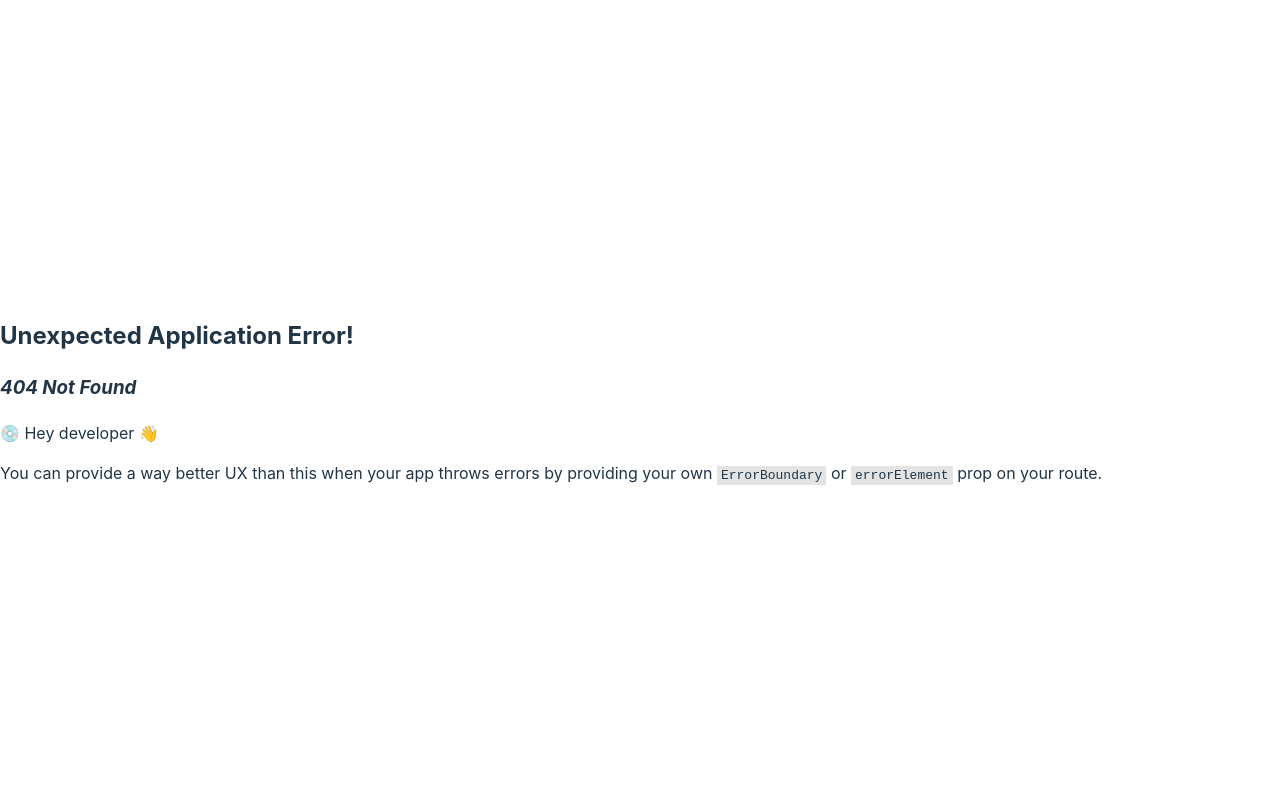
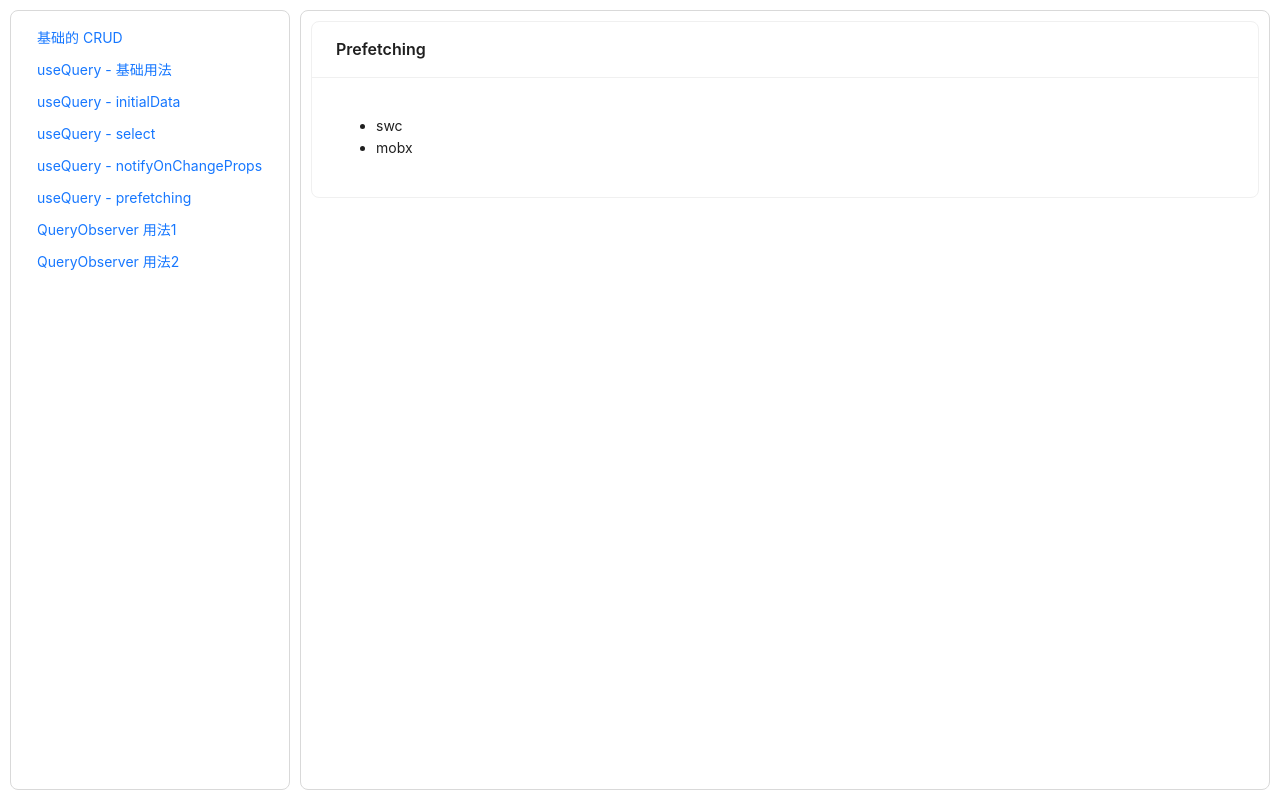
Before and after one commit to ian-kevin126/react-query-best-practices, a React (Vite) app: page /prefetching in a window 1280 px wide. Before the commit this address had no page. Built offline with nearby package versions, Linux system fonts and the light colour scheme; data requests are answered from the project's data file.

Commit message:
feat: modify layout

```diff
--- a/src/api/article.ts
+++ b/src/api/article.ts
@@ -37,6 +37,7 @@ export const useFetchArticleList1 = (params?: any) => {
         );
       }
 
+      // 用以前查到过的数据做初始数据
       return filterData && filterData.length > 0 ? filterData : undefined;
     },
   });
@@ -63,7 +64,6 @@ export const useFetchArticleList2 = (params?: any) => {
 };
 
 export const FETCH_ARTICLE_KEY = "FETCH_ARTICLE_KEY";
-
 export const fetchArticleAPI = async (id: number | undefined) => {
   const data = await axios.get(`${JS_BASE_URL}/articles/${id}`);
   return data.data;
--- /dev/null
+++ b/src/pages/UseQuery/Prefetching.tsx
@@ -0,0 +1,33 @@
+import { FC } from "react";
+import { Card } from "antd";
+import { useFetchArticleList2 } from "@/api/article";
+import { Article } from "@/types/article";
+
+// https://dev.to/this-is-learning/react-query-keys-prefetching-42pa
+const Prefetching: FC = () => {
+  const { data, isLoading, isFetching, error } = useFetchArticleList2();
+
+  if (isLoading) {
+    return <p>Data is loading...</p>;
+  }
+
+  if (isFetching) {
+    return <p>Data is fetching...</p>;
+  }
+
+  if (error) {
+    return <p>There was an error when fetching your data.</p>;
+  }
+
+  return (
+    <Card title="Prefetching">
+      <ul>
+        {data?.map((article: Article) => {
+          return <li key={article.id}>{article.title}</li>;
+        })}
+      </ul>
+    </Card>
+  );
+};
+
+export default Prefetching;
--- a/src/routes/Layout.tsx
+++ b/src/routes/Layout.tsx
@@ -6,7 +6,7 @@ import { IRouteObject, MENU_MAPS } from ".";
 const Layout = () => {
   return (
     <div style={LayoutStyle}>
-      <div style={{ ...commonStyle, width: 200 }}>
+      <div style={{ ...commonStyle, width: 280 }}>
         {MENU_MAPS.map((item: IRouteObject) => (
           <NavLink
             style={{ display: "block" }}
--- a/src/routes/index.tsx
+++ b/src/routes/index.tsx
@@ -7,6 +7,8 @@ import InitialData from "@/pages/UseQuery/InitialData";
 import QueryObserverDemo1 from "@/pages/QueryObserver";
 import QueryObserverDemo2 from "@/pages/QueryObserver/users";
 import SelectOption from "@/pages/UseQuery/SelectOption";
+import NotifyOnChangeProps from "@/pages/UseQuery/NotifyOnChangeProps";
+import Prefetching from "@/pages/UseQuery/Prefetching";
 
 export type IRouteObject = RouteObject & {
   title: string;
@@ -34,6 +36,16 @@ export const MENU_MAPS: IRouteObject[] = [
     element: <SelectOption />,
   },
   {
+    title: "useQuery - notifyOnChangeProps",
+    path: "/notifyOnChangeProps",
+    element: <NotifyOnChangeProps />,
+  },
+  {
+    title: "useQuery - prefetching",
+    path: "/prefetching",
+    element: <Prefetching />,
+  },
+  {
     title: "QueryObserver 用法1",
     path: "/QueryObserver-1",
     element: <QueryObserverDemo1 />,
```
